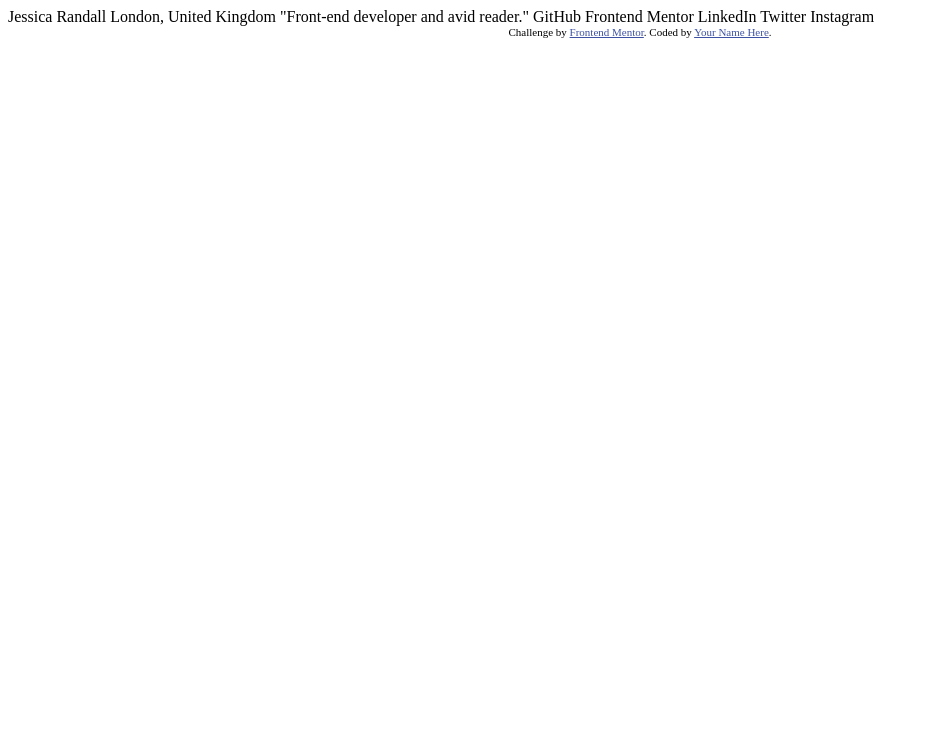
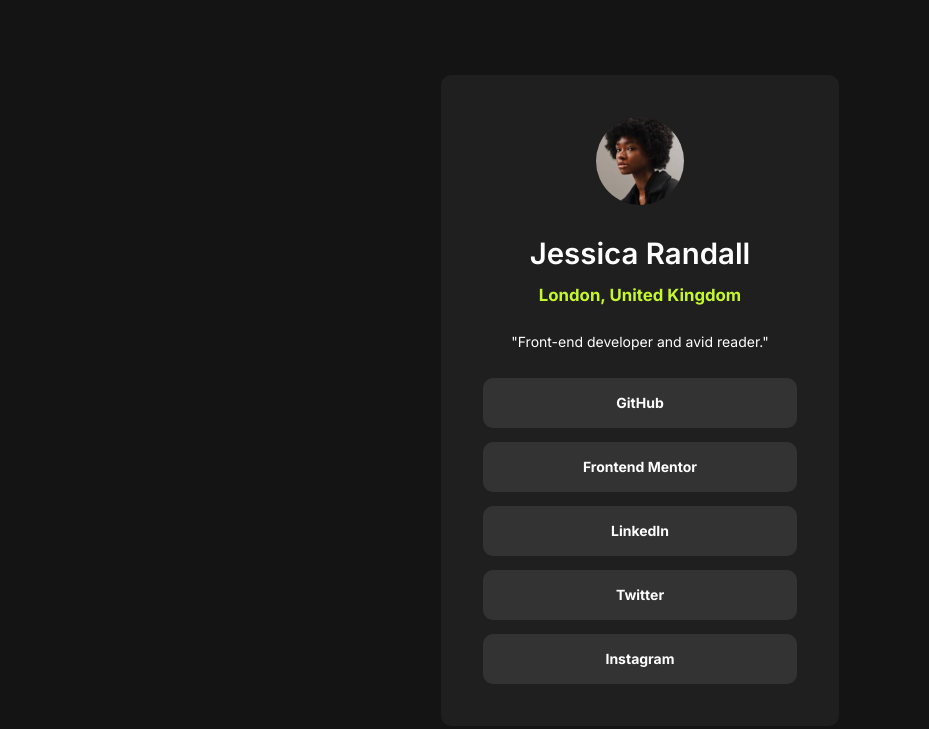
Before and after one commit to ClementServant/social_links_profile_main, a plain HTML site: page index.html in a window 1280 px wide. Shown: the whole page, without its empty margins (0-929 px from the left). Drawn offline with Linux system fonts and the light colour scheme.

Commit message:
Ajout du code HTML et du style.css

```diff
--- a/index.html
+++ b/index.html
@@ -2,33 +2,40 @@
 <html lang="en">
   <head>
     <meta charset="UTF-8">
-  <meta name="viewport" content="width=device-width, initial-scale=1.0"> <!-- displays site properly based on user's device -->
-  <link rel="stylesheet" src="styles.css">
+    <meta name="viewport" content="width=device-width, initial-scale=1.0">
+    <title>Frontend Mentor | Social links profile</title>
+    <link rel="stylesheet" href="style.css">
     <link rel="icon" type="image/png" sizes="32x32" href="./assets/images/favicon-32x32.png">
-
-  <title>Frontend Mentor | Social links profile</title>
-
-  <!-- Feel free to remove these styles or customise in your own stylesheet 👍 -->
-  <style>
-    .attribution { font-size: 11px; text-align: center; }
-    .attribution a { color: hsl(228, 45%, 44%); }
-  </style>
   </head>
   <body>
-
-  Jessica Randall
-  London, United Kingdom
-  "Front-end developer and avid reader."
-
-  GitHub
-  Frontend Mentor
-  LinkedIn
-  Twitter
-  Instagram
-
-  <div class="attribution">
-    Challenge by <a href="https://www.frontendmentor.io?ref=challenge" target="_blank">Frontend Mentor</a>.
-    Coded by <a href="#">Your Name Here</a>.
+    <main>
+      <section class="card-profile">
+        <div class="card-profile_image">
+          <img class="image" src="./assets/images/avatar-jessica.jpeg" alt="Photos de Jessica Randall">
         </div>
+        <div class="card-profile_information">
+          <h1 class="name">Jessica Randall</h1>
+          <p class="from">London, United Kingdom</p>
+          <p class="profession">"Front-end developer and avid reader."</p>
+        </div>
+        <div class="card-profile_links">
+          <div class="link-1">
+            <h2>GitHub</h2>
+          </div>
+          <div class="link-2">
+            <h2>Frontend Mentor</h2>
+          </div>
+          <div class="link-3">
+            <h2>LinkedIn</h2>
+          </div>
+          <div class="link-4">
+            <h2>Twitter</h2>
+          </div>
+          <div class="link-5">
+            <h2>Instagram</h2>
+          </div>
+        </div>
+      </section>
+    </main>
   </body>
 </html>
--- a/style.css
+++ b/style.css
@@ -0,0 +1,101 @@
+/* Font Style */
+@import url('https://fonts.googleapis.com/css2?family=Inter:wght@100..900&display=swap');
+
+/* Reset CSS */
+* {
+    margin: 0;
+    padding: 0;
+    font-family: "Inter", sans-serif;
+    font-size: 14px;
+    box-sizing: border-box;
+}
+
+/* Déclaration :root */
+:root {
+    --Green: hsl(75, 94%, 57%);
+    --White: hsl(0, 0%, 100%);
+    --Grey: hsl(0, 0%, 20%);
+    --Dark-Grey: hsl(0, 0%, 12%);
+    --Off-Black: hsl(0, 0%, 8%);
+}
+
+/* Body */
+body {
+    width: 100vw;
+    height: 100vh;
+    display: flex;
+    align-items: center;
+    justify-content: center;
+    background: var(--Off-Black);
+}
+
+/* Main */
+/** Section **/
+.card-profile {
+    width: auto;
+    height: auto;
+    display: flex;
+    flex-direction: column;
+    align-items: center;
+    justify-content: center;
+    text-align: center;
+    border-radius: 10px;
+    margin: 0 auto;
+    background: var(--Dark-Grey);
+    padding: 3rem;
+}
+.card-profile_image {
+    .image {
+        width: 50%;
+        height: 100%;
+        border-radius: 50%;
+        object-fit: cover;
+    }
+}
+.card-profile_information {
+    margin-top: 1rem;
+    .name {
+        font-size: 2.1rem;
+        color: var(--White);
+        margin: 1rem;
+        font-weight: 600;
+    }
+    .from {
+        font-size: 1.2rem;
+        font-weight: 700;
+        color: var(--Green);
+        margin: 1rem;
+    }
+    .profession {
+        font-size: 1rem;
+        font-weight: 400;
+        color: var(--White);
+        margin: 2rem 2rem 0 2rem;
+    }
+}
+.card-profile_links {
+    width: 100%;
+    margin-top: 1rem;
+    .link-1,
+    .link-2,
+    .link-3,
+    .link-4,
+    .link-5{
+        display: flex;
+        align-items: center;
+        justify-content: center;
+        background: var(--Grey);
+        height: 50px;
+        margin-top: 1rem;
+        color: var(--White);
+        border-radius: 10px;
+    }
+    .link-1:hover,
+    .link-2:hover,
+    .link-3:hover,
+    .link-4:hover,
+    .link-5:hover{
+        background: var(--Green);
+        cursor: pointer;
+    }
+}
```
Lines whose indentation alone changed are shown as unchanged.
